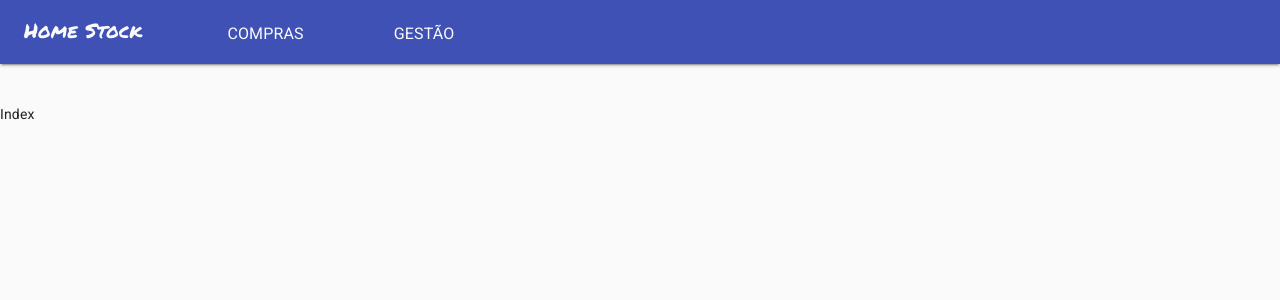
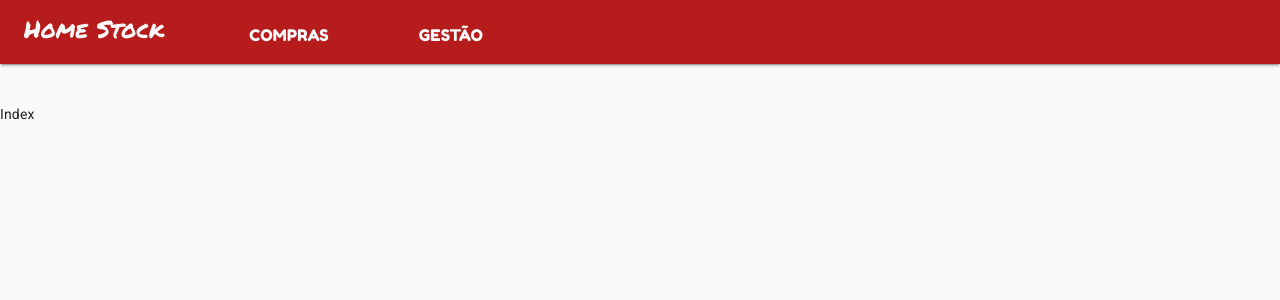
Before and after one commit to billkondo/home-stock, a React (Create React App) app: page / in a window 1280 px wide. Shown: the top 300 px of the page. Built offline with nearby package versions, Linux system fonts and the light colour scheme; a web font is replaced by a local one.

Commit message:
Styles change in Navbar

```diff
--- a/src/components/navbar/Navbar.tsx
+++ b/src/components/navbar/Navbar.tsx
@@ -13,7 +13,11 @@ import { routes } from '../../config/routes';
 
 const Navbar = () => {
   return (
-    <AppBar position="relative" elevation={2}>
+    <AppBar
+      position="relative"
+      elevation={2}
+      style={{ backgroundColor: colors.red[900] }}
+    >
       <Toolbar>
         <Grid container alignItems="baseline">
           <Grid item>
@@ -22,7 +26,7 @@ const Navbar = () => {
               style={{ textDecoration: 'none', color: colors.grey[50] }}
             >
               <Typography
-                variant="h6"
+                variant="h5"
                 style={{ fontFamily: 'Permanent Marker' }}
               >
                 Home Stock
@@ -35,7 +39,12 @@ const Navbar = () => {
               <Grid item>
                 <Link to={routes.purchases} style={{ textDecoration: 'none' }}>
                   <Button size="small" style={{ color: colors.grey[50] }}>
-                    <Typography variant="body1">Compras</Typography>
+                    <Typography
+                      variant="body1"
+                      style={{ fontFamily: 'Fredoka One' }}
+                    >
+                      Compras
+                    </Typography>
                   </Button>
                 </Link>
               </Grid>
@@ -46,7 +55,12 @@ const Navbar = () => {
                   style={{ textDecoration: 'none' }}
                 >
                   <Button size="small" style={{ color: colors.grey[50] }}>
-                    <Typography variant="body1">Gestão</Typography>
+                    <Typography
+                      variant="body1"
+                      style={{ fontFamily: 'Fredoka One' }}
+                    >
+                      Gestão
+                    </Typography>
                   </Button>
                 </Link>
               </Grid>
```
